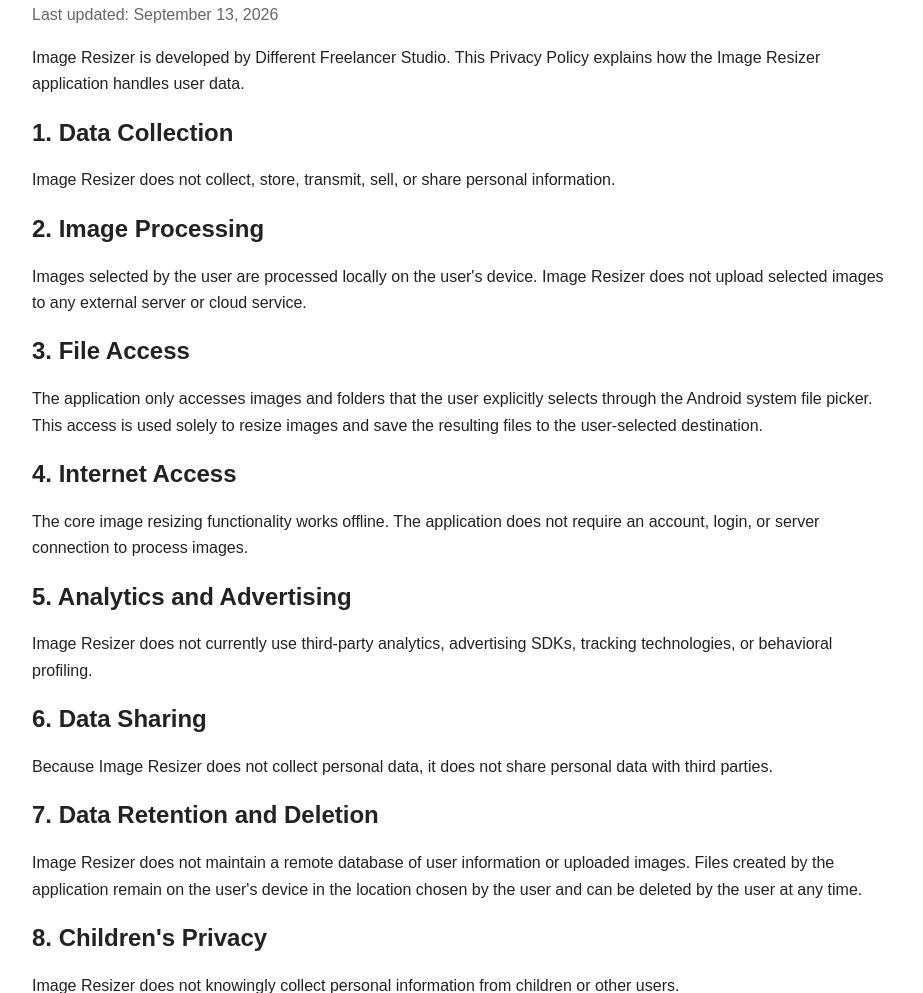
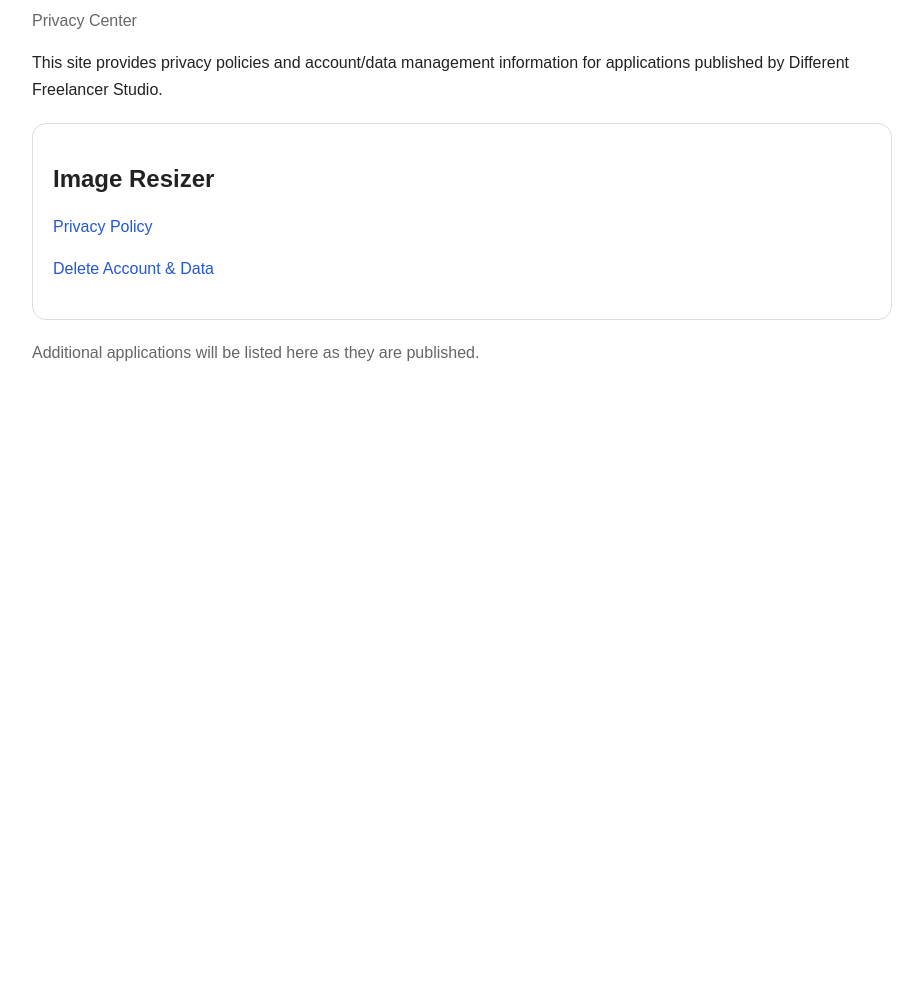
Before and after one commit to freelancerdifferent-stack/Different-Freelancer-Privacy, a plain HTML site: page index.html in a window 1280 px wide. Shown: the part 107-1100 px from the top of the page, without its empty margins (178-1101 px from the left). After the commit the page ends 800 px from the top, so only its background shows below. Drawn offline with Linux system fonts and the light colour scheme.

Commit message:
Create multi-app privacy portal

```diff
--- a/index.html
+++ b/index.html
@@ -1,57 +1 @@
-<!doctype html>
-<html lang="en">
-<head>
-  <meta charset="utf-8">
-  <meta name="viewport" content="width=device-width, initial-scale=1">
-  <title>Privacy Policy - Image Resizer</title>
-  <style>
-    body { font-family: Arial, sans-serif; max-width: 860px; margin: 0 auto; padding: 32px 20px; line-height: 1.65; color: #222; }
-    h1, h2 { line-height: 1.25; }
-    h1 { margin-bottom: 4px; }
-    .muted { color: #666; }
-  </style>
-</head>
-<body>
-  <h1>Privacy Policy for Image Resizer</h1>
-  <p class="muted">Last updated: September 13, 2026</p>
-
-  <p>Image Resizer is developed by Different Freelancer Studio. This Privacy Policy explains how the Image Resizer application handles user data.</p>
-
-  <h2>1. Data Collection</h2>
-  <p>Image Resizer does not collect, store, transmit, sell, or share personal information.</p>
-
-  <h2>2. Image Processing</h2>
-  <p>Images selected by the user are processed locally on the user's device. Image Resizer does not upload selected images to any external server or cloud service.</p>
-
-  <h2>3. File Access</h2>
-  <p>The application only accesses images and folders that the user explicitly selects through the Android system file picker. This access is used solely to resize images and save the resulting files to the user-selected destination.</p>
-
-  <h2>4. Internet Access</h2>
-  <p>The core image resizing functionality works offline. The application does not require an account, login, or server connection to process images.</p>
-
-  <h2>5. Analytics and Advertising</h2>
-  <p>Image Resizer does not currently use third-party analytics, advertising SDKs, tracking technologies, or behavioral profiling.</p>
-
-  <h2>6. Data Sharing</h2>
-  <p>Because Image Resizer does not collect personal data, it does not share personal data with third parties.</p>
-
-  <h2>7. Data Retention and Deletion</h2>
-  <p>Image Resizer does not maintain a remote database of user information or uploaded images. Files created by the application remain on the user's device in the location chosen by the user and can be deleted by the user at any time.</p>
-
-  <h2>8. Children's Privacy</h2>
-  <p>Image Resizer does not knowingly collect personal information from children or other users.</p>
-
-  <h2>9. Security</h2>
-  <p>Image processing is performed locally on the device, which reduces exposure of user images to external services. Users remain responsible for managing access to files stored on their own devices.</p>
-
-  <h2>10. Changes to This Privacy Policy</h2>
-  <p>This Privacy Policy may be updated if the application's features or data practices change. Any updates will be published on this page with a revised effective date.</p>
-
-  <h2>11. Contact</h2>
-  <p>If you have questions about this Privacy Policy or the Image Resizer application, please contact the developer through the developer contact information provided on the application's Google Play Store listing.</p>
-
-  <p><strong>Developer:</strong> Different Freelancer Studio</p>
-  <p><strong>Application:</strong> Image Resizer</p>
-  <p><strong>Package name:</strong> com.differentfreelancer.imageresizer</p>
-</body>
-</html>
+<!doctype html><html lang="en"><head><meta charset="utf-8"><meta name="viewport" content="width=device-width,initial-scale=1"><title>Different Freelancer Studio - Privacy Center</title><style>body{font-family:Arial,sans-serif;max-width:860px;margin:0 auto;padding:32px 20px;line-height:1.65;color:#222}h1,h2{line-height:1.25}.muted{color:#666}.card{border:1px solid #ddd;border-radius:14px;padding:20px;margin:20px 0}a{color:#2457d6;text-decoration:none}a:hover{text-decoration:underline}</style></head><body><h1>Different Freelancer Studio</h1><p class="muted">Privacy Center</p><p>This site provides privacy policies and account/data management information for applications published by Different Freelancer Studio.</p><div class="card"><h2>Image Resizer</h2><p><a href="image-resizer/">Privacy Policy</a></p><p><a href="image-resizer/delete-account.html">Delete Account &amp; Data</a></p></div><p class="muted">Additional applications will be listed here as they are published.</p></body></html>
```
